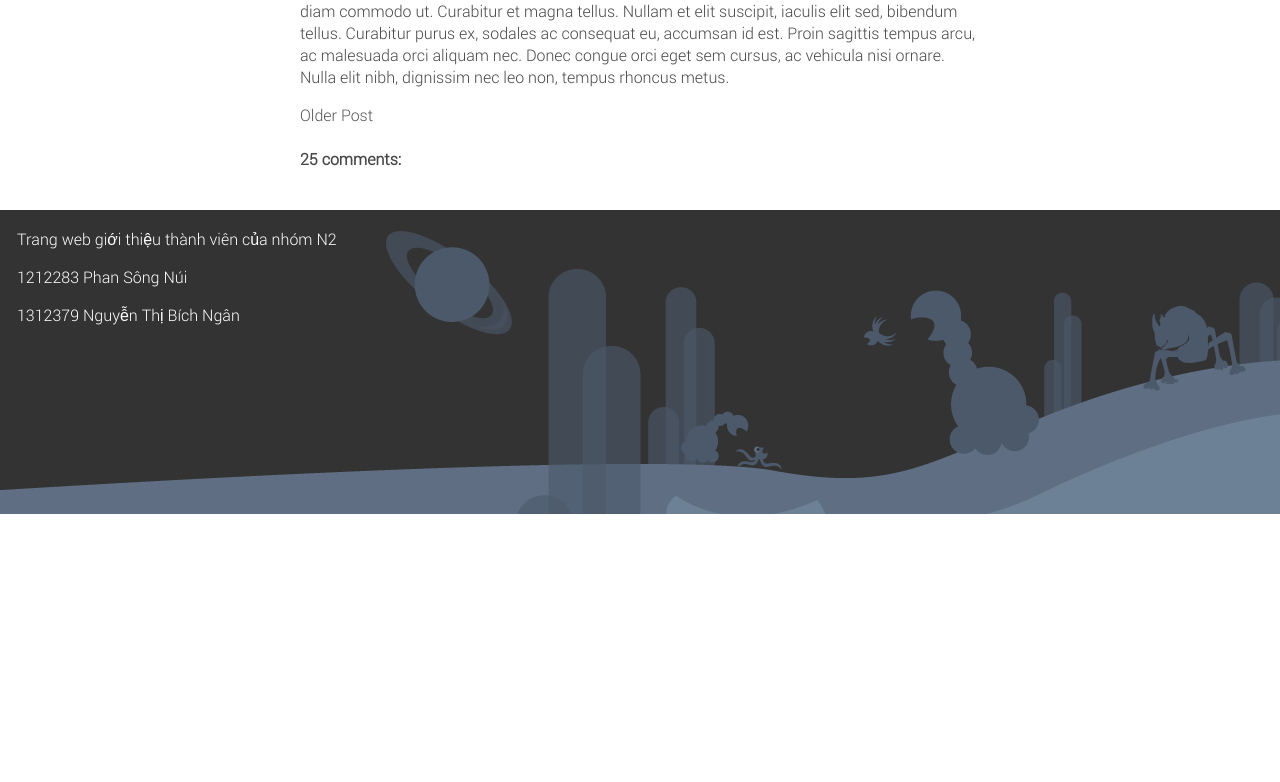
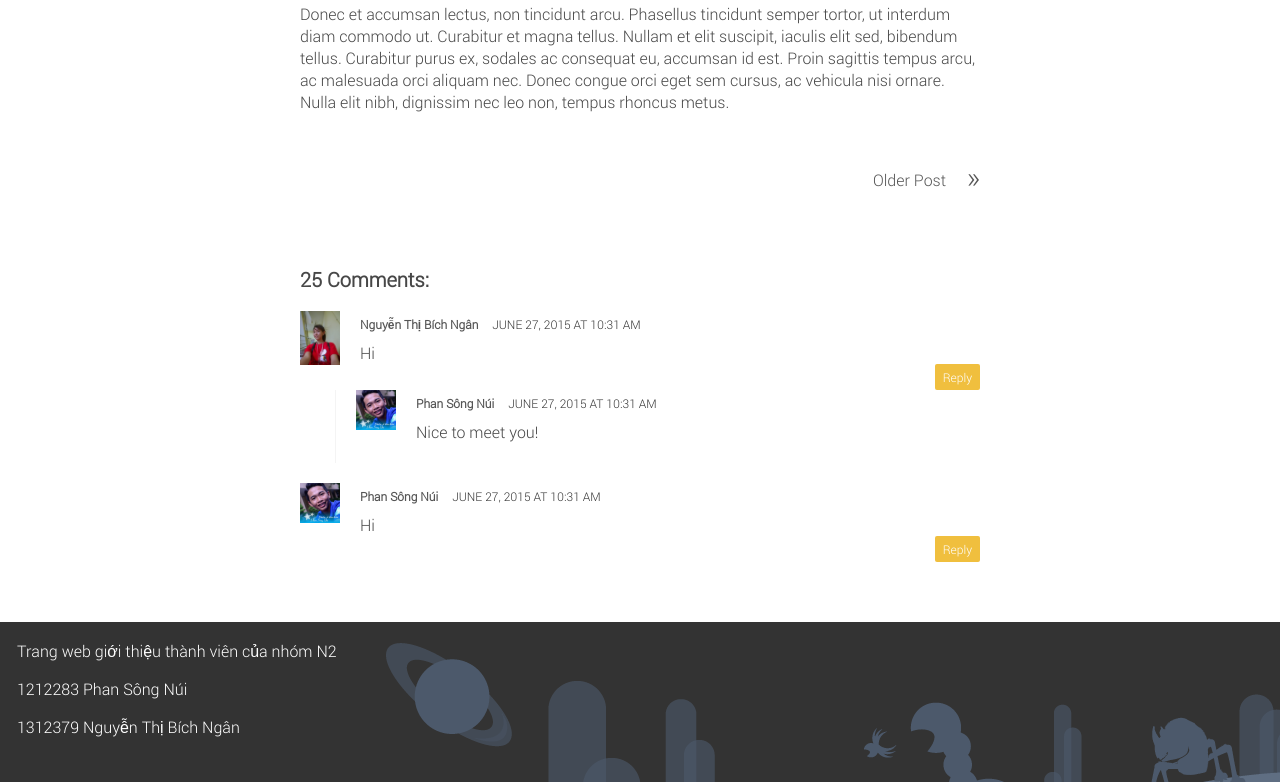
Before and after one commit to songnuiphan/CTT226-UDPT1516-TH2013-01-SBteam-BT01, a plain HTML site: page blog_content.html in a window 1280 px wide. Shown: the part 939-1721 px from the top of the page. Before the commit the page ends 1453 px from the top, so only its background shows below. Drawn offline with Linux system fonts and the light colour scheme.

Commit message:
add comment

```diff
--- a/blog.css
+++ b/blog.css
@@ -89,3 +89,155 @@
     font-size: 10px;
     text-transform: uppercase;
 }
+
+.margin-30 {
+    margin-bottom: 30px;
+}
+
+.blog-pager {
+    display: inline-block;
+    margin: 20px 0;
+    overflow: visible;
+    padding: 0;
+    width: 100%;
+    text-align: center;
+}
+
+.blog-pager span {
+	padding: 20px 5%;
+	position: relative;
+	text-align: right;
+	width: 40%;
+	float: right;
+}
+
+.blog-pager-older-link::before {
+    content: "\00BB";
+    font-size: 30px;
+    position: absolute;
+    right: 0;
+    top: 13%;
+}
+
+.comments {
+    margin-top: 30px;
+
+    clear: both;
+    margin-bottom: 0;
+}
+
+.comments h4 {
+    font-size: 20px;
+    margin: 0 0 18px;
+    text-transform: capitalize;
+}
+
+.comments .comments-content {
+    margin-bottom: 16px;
+}
+
+.comments .comments-content .comment-thread ol {
+    overflow: hidden;
+    margin: 0;
+    list-style-type: none;
+    padding: 0;
+    text-align: left;
+}
+
+.comment-thread ol {
+    counter-reset: countcomments;
+}
+
+.comments .comments-content .comment:first-child {
+    padding-top: 0;
+}
+
+.comments .comments-content .comment {
+    margin-bottom: 20px;
+    padding-bottom: 0;
+}
+
+.comments li {
+    list-style: none;
+}
+
+.comments .avatar-image-container {
+    max-height: 60px;
+    width: 60px;
+}
+.comments .avatar-image-container {
+    float: left;
+    overflow: hidden;
+}
+
+.comments .avatar-image-container img {
+    max-width: 40px;
+    width: 100%;
+}
+
+.comments .comment-block {
+    background: #fff;
+    margin-left: 40px;
+    padding: 1px 0 0 20px;
+    border-radius: 2px;
+    -moz-border-radius: 2px;
+    -webkit-border-radius: 2px;
+    position: relative;
+}
+
+.comments .comments-content .comment-header, .comments .comments-content .comment-content {
+    margin: 0 20px 0 0;
+}
+
+.comments .comments-content .user {
+    display: inline-block;
+    font-weight: bold;
+    font-size: 12px;
+    margin-bottom: 10px;
+    margin-right: 10px;
+}
+.comments .comments-content .user {
+    font-style: normal;
+}
+
+.comments .comments-content .datetime {
+    margin-left: 0;
+
+    font-size: 12px;
+    text-transform: uppercase;
+
+    color: #333;
+}
+
+.comments .comments-content .comment-content {
+    text-align: justify;
+}
+
+.comments .comment-block .comment-actions {
+    display: block;
+    text-align: right;
+}
+
+.comments .comment .comment-actions a {
+    border-radius: 2px;
+    -moz-border-radius: 2px;
+    -webkit-border-radius: 2px;
+    background: #F0BF3E;
+    color: #FFFFFF;
+    display: inline-block;
+    font-size: 12px;
+    line-height: normal;
+    margin-left: 1px;
+    padding: 5px 8px;
+}
+
+.comments .comments-content .inline-thread {
+    border-left: 1px solid #F4F4F4;
+    margin: 0 0 20px 35px !important;
+    padding: 0 0 0 20px;
+}
+
+.comments .comment-replybox-single {
+    margin-left: 48px;
+    margin-top: 5px;
+}
--- a/blog_content.html
+++ b/blog_content.html
@@ -40,13 +40,69 @@
 
 						</div>
 						<div class="blog-pager">
-							<span><a href="#">Older Post</a></span>
+							<span><a href="#" class="blog-pager-older-link">Older Post</a></span>
 						</div>
 						<div class="comments">
 							<h4>25 comments:</h4>
 							<div class="comments-content">
 								<div class="comment-holder">
+									<div class="comment-thread">
+										<ol>
+											<li class="comment">
+												<div class="avatar-image-container">
+													<img src="ngan.jpg">
+												</div>
+												<div class="comment-block">
+													<div class="comment-header">
+														<cite class="user"><a href="#">Nguyễn Thị Bích Ngân</a></cite>
+														<span class="datetime secondary-text">June 27, 2015 at 10:31 AM</span>
+													</div>
+													<p class="comment-content">Hi</p>
+													<span class="comment-actions secondary-text"><a kind="i" href="javascript:;" target="_self" o="r">Reply</a></span>
+												</div>
+												<div class="comment-replies">
+													<span>
+														<div class="comment-thread inline-thread">
+															<ol class="thread-chrome thread-expanded">
+																<div>
+																	<li class="comment">
+																		<div class="avatar-image-container">
+																			<img src="nui.jpg">
+																		</div>
+																		<div class="comment-block">
+																			<div class="comment-header">
+																				<cite class="user"><a href="#">Phan Sông Núi</a></cite>
+																				<span class="datetime secondary-text">June 27, 2015 at 10:31 AM</span>
+																			</div>
+																			<p class="comment-content">Nice to meet you!</p>
+																		</div>
+																		<div class="comment-replies"></div>
+																	</li>
+																</div>
+															</ol>
+														</div>
+													</span>
+												</div>
+												<div class="comment-replybox-single"></div>
+											</li>
 
+											<li class="comment">
+												<div class="avatar-image-container">
+													<img src="nui.jpg">
+												</div>
+												<div class="comment-block">
+													<div class="comment-header">
+														<cite class="user"><a href="#">Phan Sông Núi</a></cite>
+														<span class="datetime secondary-text">June 27, 2015 at 10:31 AM</span>
+													</div>
+													<p class="comment-content">Hi</p>
+													<span class="comment-actions secondary-text"><a kind="i" href="javascript:;" target="_self" o="r">Reply</a></span>
+												</div>
+												<div class="comment-replies"></div>
+												<div class="comment-replybox-single"></div>
+											</li>
+										</ol>
+									</div>
 								</div>
 							</div>
 						</div>
--- a/style.css
+++ b/style.css
@@ -13,6 +13,11 @@ a {
     color: #555;
     outline: none;
     text-decoration: none;
+}
+
+img {
+    vertical-align: middle;
+    border: 0;
 }
 
 .container {
```
Also changed, not shown: blog.html (+3 -3 lines).
